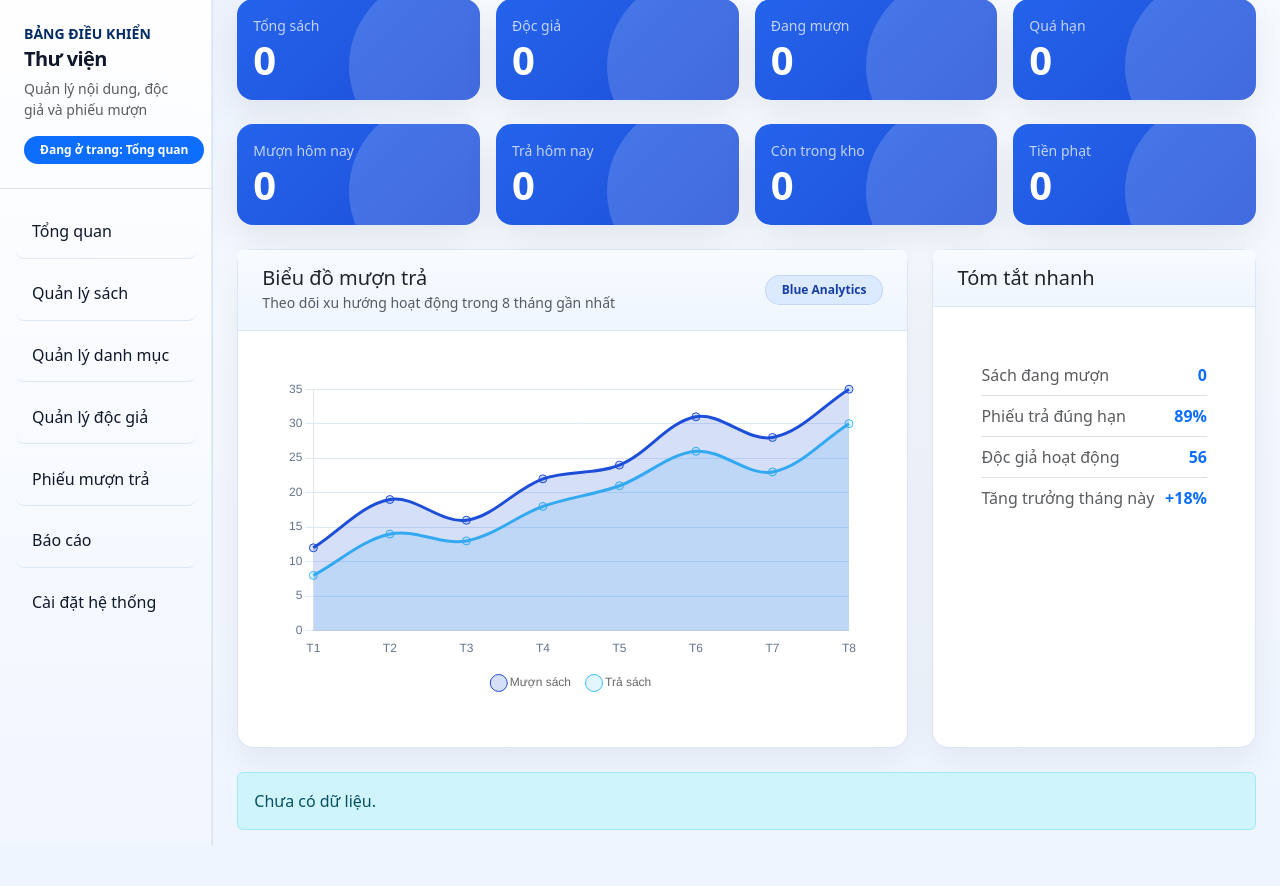
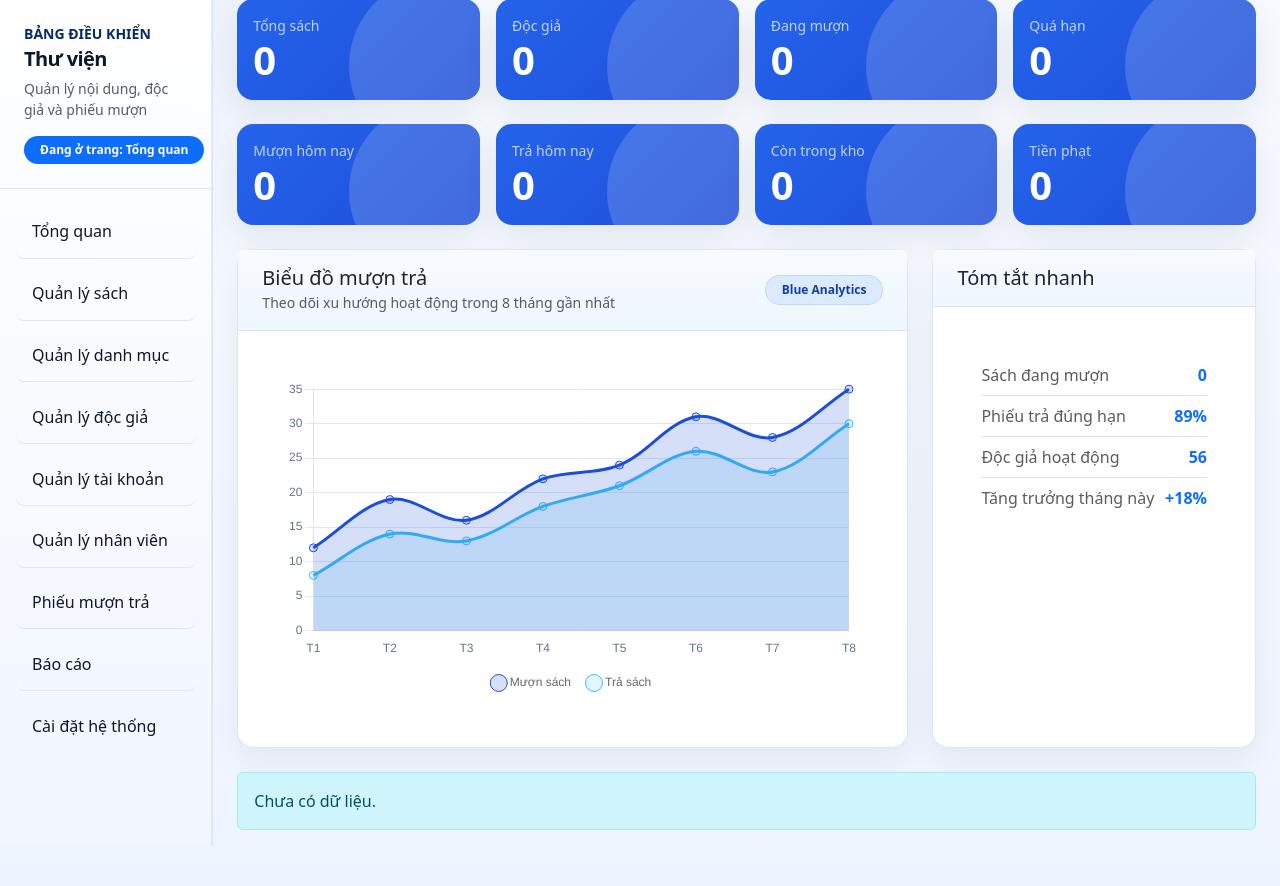
Before and after one commit to nguyenkhang011204/Project_ThuVien_MVC, a PHP site: page /Project_ThuVien_MVC/layouts in a window 1280 px wide. Shown: the part 114-1000 px from the top of the page. Run offline with PHP 8.4, Linux system fonts and the light colour scheme; data that the repository does not hold is empty.

Commit message:
Update Layout admin

```diff
--- a/app/views/Category/index.php
+++ b/app/views/Category/index.php
@@ -83,7 +83,7 @@ $activeSetKey = 'the-loai';
         <span class="badge library-chip rounded-pill px-3 py-2">4 nhóm dữ liệu</span>
     </div>
 
-    <div class="tab-content">
+    <div class="tab-content text-center">
         <?php foreach ($categorySets as $key => $set): ?>
             <div class="tab-pane fade <?= $key === $activeSetKey ? 'show active' : '' ?>" id="pane-<?= $key ?>" role="tabpanel"
                 aria-labelledby="tab-<?= $key ?>" tabindex="0">
@@ -94,7 +94,7 @@ $activeSetKey = 'the-loai';
                                 <th style="width: 120px;">Mã</th>
                                 <th>Tên <?= htmlspecialchars(mb_strtolower($set['title']), ENT_QUOTES, 'UTF-8') ?></th>
                                 <th>Mô tả</th>
-                                <th style="width: 150px;">Thao tác</th>
+                                <th style="width: 120px;">Thao tác</th>
                             </tr>
                         </thead>
                         <tbody>
--- a/app/views/Layouts/Components/admin/sidebar.php
+++ b/app/views/Layouts/Components/admin/sidebar.php
@@ -17,6 +17,8 @@ $currentLabelMap = [
     'categories' => 'Quản lý danh mục',
     'user' => 'Quản lý độc giả',
     'users' => 'Quản lý độc giả',
+    'staff' => 'Quản lý nhân viên',
+    'account' => 'Quản lý tài khoản',
     'borrow' => 'Phiếu mượn trả',
     'report' => 'Báo cáo',
     'setting' => 'Cài đặt hệ thống',
@@ -48,6 +50,12 @@ $currentLabel = $currentLabelMap[$currentRoute] ?? 'Tổng quan';
         <a href="?url=user"
             class="list-group-item list-group-item-action rounded-3<?= $isActive(['user', 'users']) ?>">Quản lý độc
             giả</a>
+        <a href="?url=account"
+            class="list-group-item list-group-item-action rounded-3<?= $isActive(['account']) ?>">Quản lý tài
+            khoản</a>
+        <a href="?url=staff" class="list-group-item list-group-item-action rounded-3<?= $isActive(['staff']) ?>">Quản lý
+            nhân
+            viên</a>
         <a href="?url=borrow" class="list-group-item list-group-item-action rounded-3<?= $isActive(['borrow']) ?>">Phiếu
             mượn trả</a>
         <a href="?url=report" class="list-group-item list-group-item-action rounded-3<?= $isActive(['report']) ?>">Báo
```
Also changed, not shown: app/views/Books/index.php (+6 -6 lines), app/views/Users/index.php (+9 -8 lines).
